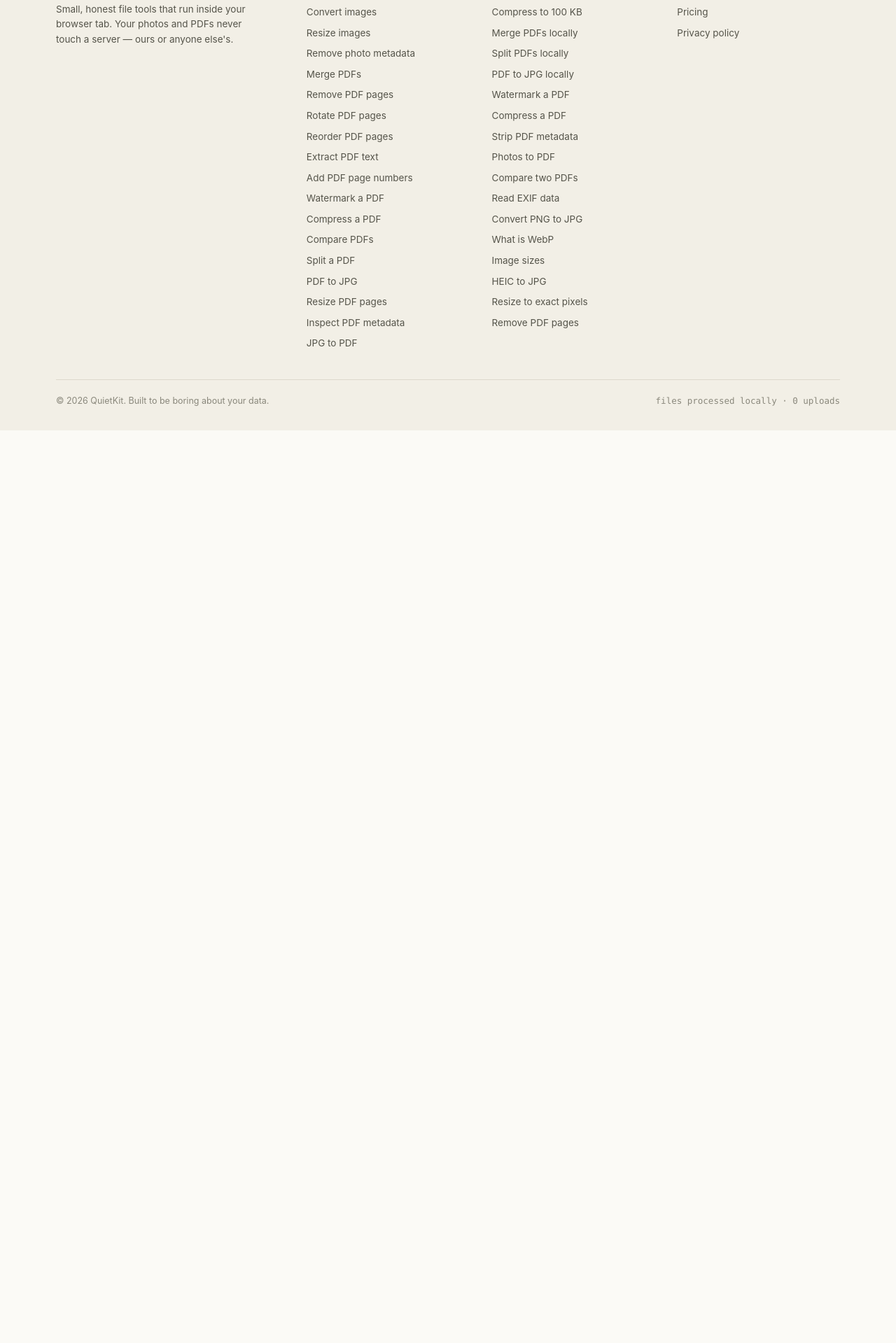
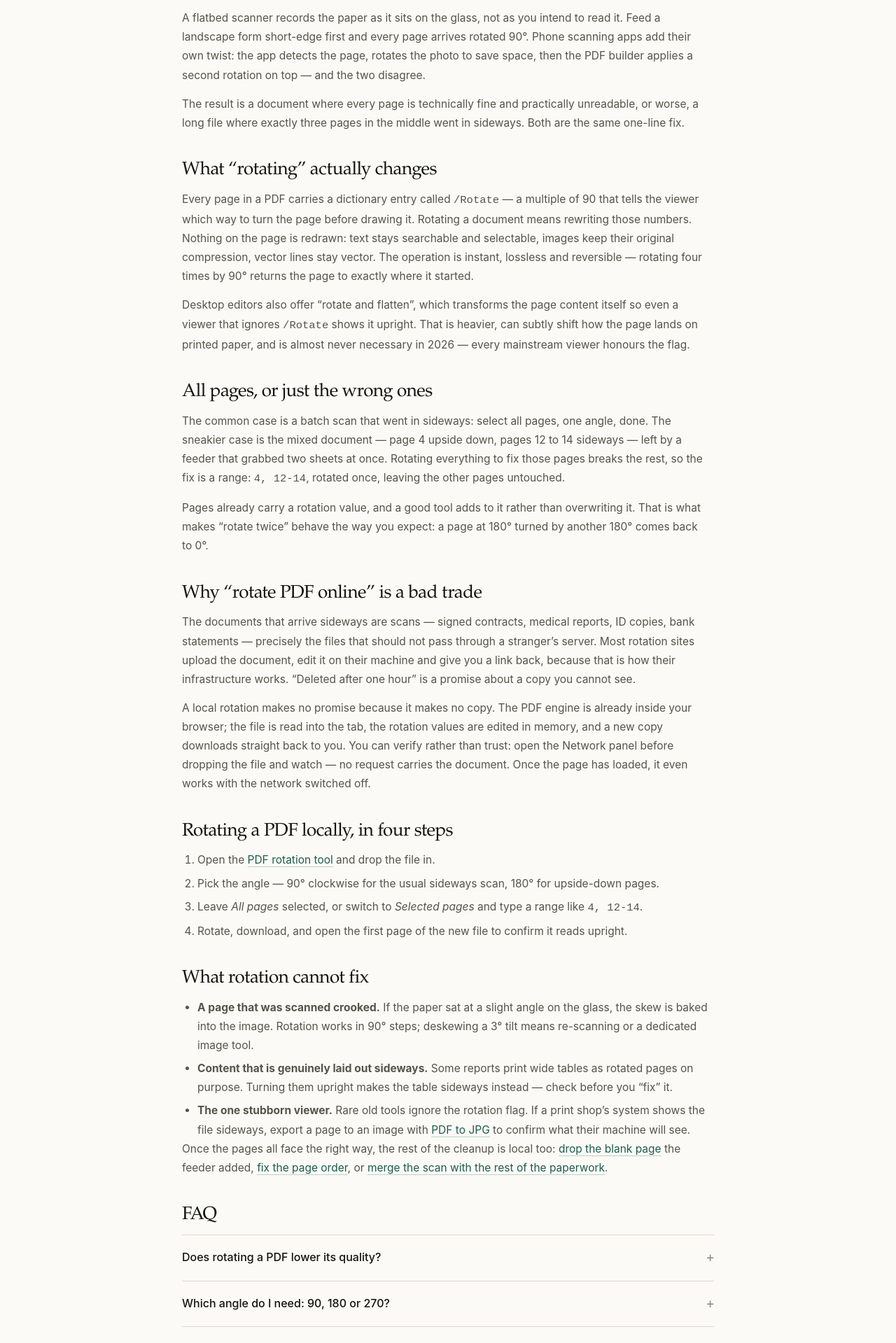
Before and after one commit to FaZheng820169/quietkit, a React (Vite) app: page /guides/rotate-pdf-without-upload in a window 1280 px wide. Shown: the part 581-2500 px from the top of the page at 70% size. Before the commit the page ends 1196 px from the top, so only its background shows below. Built offline with nearby package versions, Linux system fonts and the light colour scheme.

Commit message:
Add guide: rotate a PDF without uploading it

```diff
--- a/src/App.tsx
+++ b/src/App.tsx
@@ -42,6 +42,7 @@ import { SocialMediaImageSizes } from './pages/guides/SocialMediaImageSizes'
 import { HeicToJpg } from './pages/guides/HeicToJpg'
 import { ResizeImageGuide } from './pages/guides/ResizeImageGuide'
 import { RemovePdfPagesGuide } from './pages/guides/RemovePdfPagesGuide'
+import { RotatePdfGuide } from './pages/guides/RotatePdfGuide'
 
 export default function App() {
   return (
@@ -86,6 +87,7 @@ export default function App() {
           <Route path="/guides/heic-to-jpg" element={<HeicToJpg />} />
           <Route path="/guides/resize-image-without-upload" element={<ResizeImageGuide />} />
           <Route path="/guides/remove-pdf-pages-without-upload" element={<RemovePdfPagesGuide />} />
+          <Route path="/guides/rotate-pdf-without-upload" element={<RotatePdfGuide />} />
           <Route path="/pricing" element={<Pricing />} />
           <Route path="/privacy" element={<Privacy />} />
           <Route path="/about" element={<About />} />
--- a/src/components/Footer.tsx
+++ b/src/components/Footer.tsx
@@ -133,6 +133,9 @@ export function Footer() {
               <li>
                 <Link to="/guides/remove-pdf-pages-without-upload">Remove PDF pages</Link>
               </li>
+              <li>
+                <Link to="/guides/rotate-pdf-without-upload">Rotate a PDF</Link>
+              </li>
             </ul>
           </div>
 
--- a/src/content/routes.json
+++ b/src/content/routes.json
@@ -189,6 +189,11 @@
     "description": "Delete versus extract, why a rebuilt file beats a white box, what bookmarks and links survive a rebuild, and how to cut pages locally with range syntax.",
     "priority": "0.8"
   },
+  "/guides/rotate-pdf-without-upload": {
+    "title": "Rotate a PDF without uploading it",
+    "description": "Why scans come out sideways, what the /Rotate flag actually changes, which angle to pick, and how to fix all pages or just the wrong ones locally.",
+    "priority": "0.8"
+  },
   "/pricing": {
     "title": "Pricing — free tools, one planned pro tier",
     "description": "QuietKit tools are free with no limits and no account. A one-time pro tier for saved presets and batch folders across many tools is in development.",
--- a/src/pages/Home.tsx
+++ b/src/pages/Home.tsx
@@ -338,6 +338,11 @@ export function Home() {
                 title: 'Remove PDF pages, really',
                 body: 'Delete versus extract, why a rebuilt file beats a white box, and what survives.',
               },
+              {
+                to: '/guides/rotate-pdf-without-upload',
+                title: 'Fix sideways scans',
+                body: 'What the /Rotate flag actually changes, which angle to pick, and how to fix only the wrong pages.',
+              },
             ].map((article) => (
               <Link key={article.to} to={article.to} className="tool-card">
                 <h3 style={{ fontSize: 19 }}>{article.title}</h3>
--- a/src/pages/PdfRotate.tsx
+++ b/src/pages/PdfRotate.tsx
@@ -283,6 +283,11 @@ export function PdfRotate() {
                 </Link>
               </li>
               <li>
+                <Link to="/guides/rotate-pdf-without-upload" className="row" style={{ gap: 8 }}>
+                  <CheckIcon size={15} /> Guide: why scans come out sideways
+                </Link>
+              </li>
+              <li>
                 <Link to="/guides/heic-to-jpg" className="row" style={{ gap: 8 }}>
                   <CheckIcon size={15} /> Convert those phone photos to JPEG
                 </Link>
--- a/src/pages/guides/Guides.tsx
+++ b/src/pages/guides/Guides.tsx
@@ -122,6 +122,13 @@ const articles = [
       'Delete versus extract, why a rebuilt file beats a white box, and what survives a rebuild.',
     tag: 'Documents',
   },
+  {
+    to: '/guides/rotate-pdf-without-upload',
+    title: 'Rotate a PDF without uploading it',
+    description:
+      'Why scans come out sideways, what the /Rotate flag changes, and how to fix only the wrong pages.',
+    tag: 'Documents',
+  },
 ]
 
 export function Guides() {
--- /dev/null
+++ b/src/pages/guides/RotatePdfGuide.tsx
@@ -0,0 +1,155 @@
+import { Link } from 'react-router-dom'
+import { Article } from '../../components/Article'
+import { faqJsonLd, routeMeta, useSeo } from '../../lib/seo'
+
+const faqs = [
+  {
+    q: 'Does rotating a PDF lower its quality?',
+    a: 'No. A PDF page stores its orientation as a single number, the /Rotate entry. Turning a page means changing that number; the text, images and vector lines on the page are not touched, re-rendered or re-compressed. A rotated contract is byte-for-byte as sharp as the original.',
+  },
+  {
+    q: 'Which angle do I need: 90, 180 or 270?',
+    a: 'Read the page as it currently appears. If the text runs top-to-bottom down the right side, the page needs 90° clockwise. If it runs bottom-to-top, it needs 90° counter-clockwise (270°). If everything is upside down, 180°. When in doubt, rotate once and check the first page of the download.',
+  },
+  {
+    q: 'Can I fix only the pages that are wrong?',
+    a: 'Yes, and you should — rotating every page to fix one sideways scan turns the other 39 pages sideways. Select a range like 4, 12-14 and the rest of the document is left exactly as it was.',
+  },
+  {
+    q: 'Why does the file still look sideways in one program after rotating?',
+    a: 'A small number of older viewers, print drivers and thumbnail scripts ignore the /Rotate instruction or apply it on top of an orientation the scanner already baked in. Every mainstream viewer — browsers, Preview, Acrobat, phone readers — honours it. If the destination is a fussy print workflow, export one page to an image first to confirm.',
+  },
+  {
+    q: 'Is it safe to rotate a confidential PDF online?',
+    a: 'Only if the tool never uploads it. A local rotation reads the file into your browser tab, edits the page objects in memory and hands you a download; you can watch the Network panel and see that no request carries the document. An upload-based tool asks you to trust a retention policy you have not read.',
+  },
+]
+
+export function RotatePdfGuide() {
+  useSeo({
+    ...routeMeta('/guides/rotate-pdf-without-upload'),
+    jsonLd: faqJsonLd(faqs),
+  })
+
+  return (
+    <Article
+      eyebrow="Guide · Documents"
+      title="Rotate a PDF without uploading it"
+      lede="The scanner fed the pages in sideways, the phone app guessed the orientation wrong, and now a 40-page document reads like a neck exercise. Fixing it takes seconds — and the file never has to leave your machine."
+      updated="26 October 2026"
+      toolTo="/tools/pdf-rotate"
+      toolLabel="Rotate PDF pages in your browser"
+    >
+      <h2>Why pages come out sideways</h2>
+      <p>
+        A flatbed scanner records the paper as it sits on the glass, not as you intend to read it.
+        Feed a landscape form short-edge first and every page arrives rotated 90°. Phone scanning
+        apps add their own twist: the app detects the page, rotates the photo to save space, then
+        the PDF builder applies a second rotation on top — and the two disagree.
+      </p>
+      <p>
+        The result is a document where every page is technically fine and practically unreadable, or
+        worse, a long file where exactly three pages in the middle went in sideways. Both are the
+        same one-line fix.
+      </p>
+
+      <h2>What “rotating” actually changes</h2>
+      <p>
+        Every page in a PDF carries a dictionary entry called <code>/Rotate</code> — a multiple of
+        90 that tells the viewer which way to turn the page before drawing it. Rotating a document
+        means rewriting those numbers. Nothing on the page is redrawn: text stays searchable and
+        selectable, images keep their original compression, vector lines stay vector. The operation
+        is instant, lossless and reversible — rotating four times by 90° returns the page to exactly
+        where it started.
+      </p>
+      <p>
+        Desktop editors also offer “rotate and flatten”, which transforms the page content itself so
+        even a viewer that ignores <code>/Rotate</code> shows it upright. That is heavier, can
+        subtly shift how the page lands on printed paper, and is almost never necessary in 2026 —
+        every mainstream viewer honours the flag.
+      </p>
+
+      <h2>All pages, or just the wrong ones</h2>
+      <p>
+        The common case is a batch scan that went in sideways: select all pages, one angle, done.
+        The sneakier case is the mixed document — page 4 upside down, pages 12 to 14 sideways — left
+        by a feeder that grabbed two sheets at once. Rotating everything to fix those pages breaks
+        the rest, so the fix is a range: <code>4, 12-14</code>, rotated once, leaving the other
+        pages untouched.
+      </p>
+      <p>
+        Pages already carry a rotation value, and a good tool adds to it rather than overwriting it.
+        That is what makes “rotate twice” behave the way you expect: a page at 180° turned by
+        another 180° comes back to 0°.
+      </p>
+
+      <h2>Why “rotate PDF online” is a bad trade</h2>
+      <p>
+        The documents that arrive sideways are scans — signed contracts, medical reports, ID
+        copies, bank statements — precisely the files that should not pass through a stranger’s
+        server. Most rotation sites upload the document, edit it on their machine and give you a
+        link back, because that is how their infrastructure works. “Deleted after one hour” is a
+        promise about a copy you cannot see.
+      </p>
+      <p>
+        A local rotation makes no promise because it makes no copy. The PDF engine is already inside
+        your browser; the file is read into the tab, the rotation values are edited in memory, and a
+        new copy downloads straight back to you. You can verify rather than trust: open the Network
+        panel before dropping the file and watch — no request carries the document. Once the page
+        has loaded, it even works with the network switched off.
+      </p>
+
+      <h2>Rotating a PDF locally, in four steps</h2>
+      <ol>
+        <li>
+          Open the <Link to="/tools/pdf-rotate">PDF rotation tool</Link> and drop the file in.
+        </li>
+        <li>
+          Pick the angle — 90° clockwise for the usual sideways scan, 180° for upside-down pages.
+        </li>
+        <li>
+          Leave <em>All pages</em> selected, or switch to <em>Selected pages</em> and type a range
+          like <code>4, 12-14</code>.
+        </li>
+        <li>
+          Rotate, download, and open the first page of the new file to confirm it reads upright.
+        </li>
+      </ol>
+
+      <h2>What rotation cannot fix</h2>
+      <ul>
+        <li>
+          <strong>A page that was scanned crooked.</strong> If the paper sat at a slight angle on
+          the glass, the skew is baked into the image. Rotation works in 90° steps; deskewing a
+          3° tilt means re-scanning or a dedicated image tool.
+        </li>
+        <li>
+          <strong>Content that is genuinely laid out sideways.</strong> Some reports print wide
+          tables as rotated pages on purpose. Turning them upright makes the table sideways instead
+          — check before you “fix” it.
+        </li>
+        <li>
+          <strong>The one stubborn viewer.</strong> Rare old tools ignore the rotation flag. If a
+          print shop’s system shows the file sideways, export a page to an image with{' '}
+          <Link to="/tools/pdf-to-jpg">PDF to JPG</Link> to confirm what their machine will see.
+        </li>
+      </ul>
+      <p>
+        Once the pages all face the right way, the rest of the cleanup is local too:{' '}
+        <Link to="/tools/pdf-remove-pages">drop the blank page</Link> the feeder added,{' '}
+        <Link to="/tools/pdf-reorder">fix the page order</Link>, or{' '}
+        <Link to="/tools/pdf-merge">merge the scan with the rest of the paperwork</Link>.
+      </p>
+
+      <h2>FAQ</h2>
+      <div className="faq">
+        {faqs.map((item) => (
+          <details key={item.q}>
+            <summary>{item.q}</summary>
+            <div className="faq-body">{item.a}</div>
+          </details>
+        ))}
+      </div>
+    </Article>
+  )
+}
```
